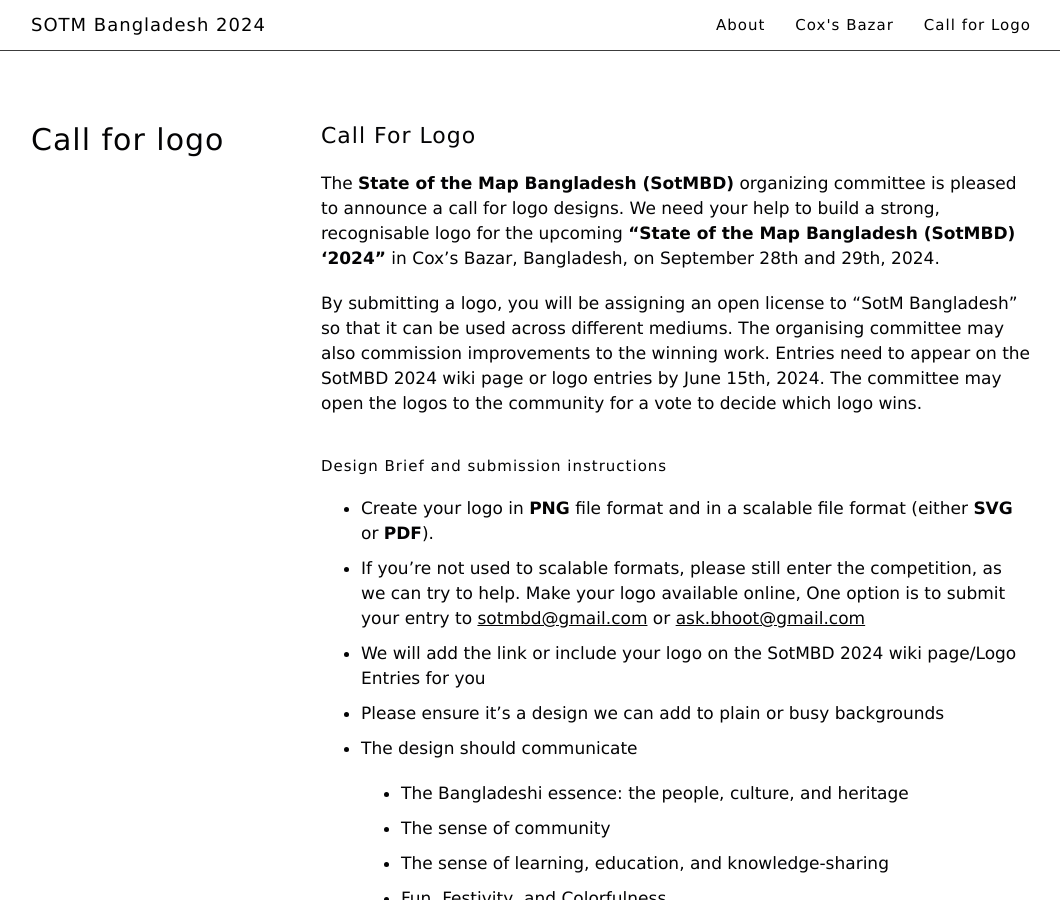
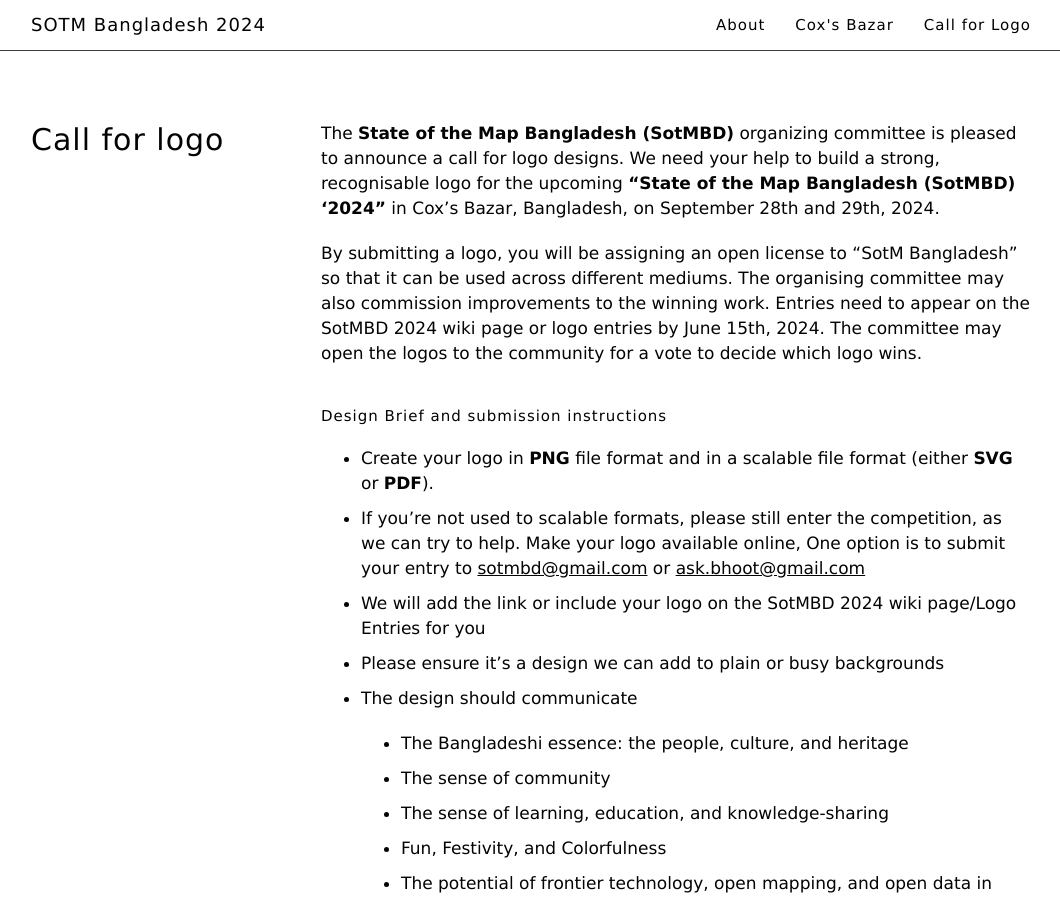
Before and after one commit to mapbd/sotmbd2024, a Jekyll site: the page built from logo/index.md, in a window 1280 px wide and 900 px high. Shown: the whole window, without its empty margins (109-1169 px from the left). Built offline with Jekyll 4.4.1, drawn with Linux system fonts in a browser that asks for light colours.

Commit message:
Update index.md

```diff
--- a/logo/index.md
+++ b/logo/index.md
@@ -4,7 +4,6 @@ title: Call for logo
 headings: "SoTM Bangladesh"
 ---
 
-<h2 class='space-bottom1' id='callofrlogo'>Call For Logo</h2>
 
 The **State of the Map Bangladesh (SotMBD)** organizing committee is pleased to announce a call for logo designs. We need your help to build a strong, recognisable logo for the upcoming **“State of the Map Bangladesh (SotMBD) ‘2024”** in Cox’s Bazar, Bangladesh, on September 28th and 29th, 2024.
 
```
